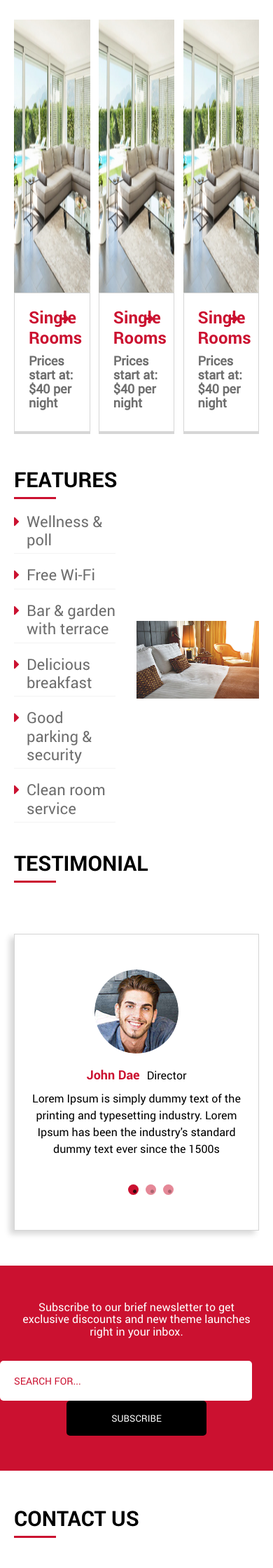
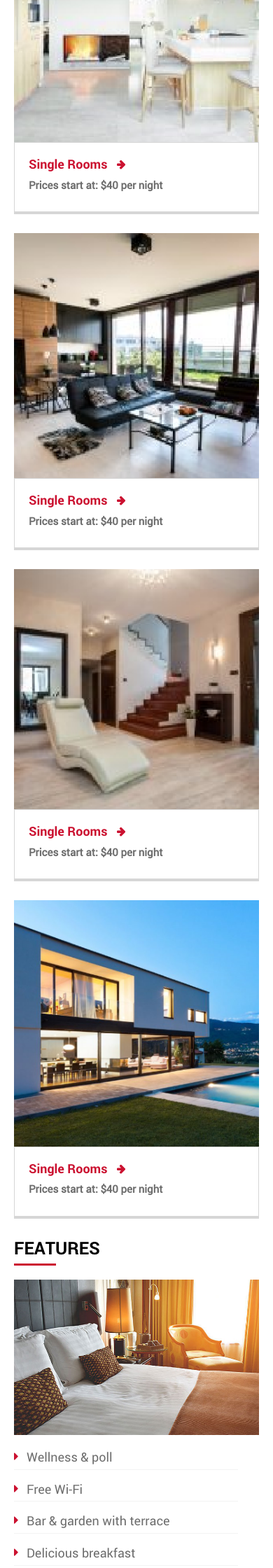
Before and after one commit to rvmehta745/booking, a PHP site: page /index.html in a window 390 px wide; the page is wider, and only the part inside the window is pictured. Shown: the part 1640-3880 px from the top of that part at 70% size. Run offline with PHP 8.4, Linux system fonts and the light colour scheme.

Commit message:
modification

```diff
--- a/css/style.css
+++ b/css/style.css
@@ -148,8 +148,8 @@ button.submit:hover { background: rgba(203, 17, 48, 0.8); }
 .r-detail a {  transition: 0.5s all;font-size: 24px; color: #CB1130; position: relative;margin-bottom:10px;display:block;max-width:180px; }
 .r-detail { padding: 20px; }
 .r-main > div:nth-of-type(3n) { margin-right: 0; }
-.r-main { display: flex; justify-content: center; flex-wrap: wrap; }
-.r-main > div { width: 31%; margin-right: 3.5%;margin-bottom:50px; }
+.r-main { display: flex;flex-wrap: wrap; }
+.r-main > div { width: 31%; margin-right: 3.5%;margin-bottom:50px;max-width:390px; }
 .r-detail { padding: 20px; border: 1px solid rgba(0,0,0,0.16); box-shadow: 0 3px rgba(0,0,0,0.16); }
 .r-img img { max-width: 100%; height: 390px; width: 100%; }
 .r-detail a:after { content: "\f061"; font-family: fontawesome; right: 9px; top: 8px;transition: 0.5s all;height: 10px; width: 12px; font-size: 14px; position: absolute; }
@@ -244,7 +244,12 @@ footer p { text-align: right; margin-bottom: 0; padding: 30px 0; border-top: 1px
 	h4 { font-family: 'Roboto-Bold'; font-size: 22px; }
 	h5 { font-family: 'Roboto-Bold'; font-size: 20px; }
 	h6 { font-family: 'Roboto-Bold'; font-size: 18px;  }
+	.r-img img{height:auto;}
+	form.contactForm input{padding:15px 20px;}
+	.col-1 .form-field textarea#message{height:60px;}
+	iframe {height: 600px;}
 }
+
 
 @media(max-width:1024px){
 	.social-icon{height:20%;}
@@ -255,8 +260,16 @@ footer p { text-align: right; margin-bottom: 0; padding: 30px 0; border-top: 1px
 	h4 { font-family: 'Roboto-Bold'; font-size: 22px; }
 	h5 { font-family: 'Roboto-Bold'; font-size: 20px; }
 	h6 { font-family: 'Roboto-Bold'; font-size: 18px;  }
+	.banner{height:100%;padding:40px 0;}
+	.feature-l ul li{font-size:18px;}
+	form.contactForm input{margin-bottom:20px;}
+	.r-detail a{font-size:18px;}
+	.r-detail a:after { right: 42px; top: 3px; }
+	.r-detail p{font-size:15px;}
 }
 @media(max-width:767px){
+	h1{font-size:30px;}
+	h2{font-size:25px;}
 	.l-menu{display:none;}
 	.sidenav{display:block;}
 	.toggle{display:block;}
@@ -268,6 +281,50 @@ footer p { text-align: right; margin-bottom: 0; padding: 30px 0; border-top: 1px
 	.right-sec{width:100%;}
 	header { position: relative; width: 100%; left: 0; padding: 0 0; height: 60px;    background: #CB1130; }
 	.res-menu li { list-style-type: none; }
-
+	.banner-inner{padding:0 20px;}
+	form.serch input{max-width:320px;min-width: auto;}
+	button.submit{min-width:100px;margin-left:10px;}
+	form.serch input{font-size:12px;padding:19px 24px 19px 8px;}
+	.banner-inner p{margin-bottom:30px;}
+	.banner-inner h1{margin-bottom:30px;}
+	.r-main > div{width:48%;margin-right:4%;}
+	.r-main > div:nth-of-type(2n){margin-right:0;}
+	.r-main > div:nth-of-type(3n){margin-right:4%;}
+	.r-main > div:last-child{margin-right:0;}
+	.f-inner > div {width: 100%;}
+	.f-inner{flex-wrap:wrap;display:flex;}
+	.feature-l{order:2;}
+	.feature h2{margin-bottom:30px;}
+	.testimonial h2{margin-bottom:40px;}
+	.test-inner{padding-top:20px;padding-bottom:0;}
+	.contact-us h2{margin-bottom:30px;}
+	.contact-us-inner{display:block;}
+	.contact-us-left {width: 100%; padding-bottom: 30px;}
+	.contact-us-right { width: 100%; margin-left: 0; }
+	iframe{height:250px;}
+	.f-inner > div{text-align:center;}
+	.feature-l ul li{text-align:left;}
+	.contact-us{padding:50px 0 30px;}
+	footer p{padding:15px 0;font-size:14px;}
 	/********************banner*********************************/
 }
+
+@media(max-width:640px){
+	form.subscribe-f input{min-width:200px;}
+	button.subscribe-btn{width:150px;}
+}
+
+@media(max-width:480px){
+	form.subscribe-f input { width: 100%; max-width: 250px; margin: 0 auto; }
+	form.subscribe-f{display:block;}
+	.serch-loc { margin-right: 0; margin: 0 auto; margin-bottom: 15px; display: inline-flex; width: 100%; }
+	button.subscribe-btn { width: 100%; margin: 0 auto; text-align: center; max-width: 150px; display: block; }
+	.r-main > div{width:100%;margin-right:0;margin:0 auto;margin-bottom:30px;}
+	.r-main > div:nth-of-type(3n){margin-right:0%;margin:0 auto;margin-bottom:30px;}
+	.r-main > div:nth-of-type(2n){margin:0 auto;margin-bottom:30px;}
+
+}
+
+@media(max-width:375px){
+	button.submit{padding:0 10px;min-width:90px;}
+}
--- a/index.html
+++ b/index.html
@@ -15,20 +15,20 @@
 						<li><a href="#home">HOME</a></li>
 						<li><a href="#explore">ROOMS</a></li>
 						<li><a href="#">RESERVATION</a></li>
-						<li><a href="#">FEATURES</a></li>
-						<li><a href="#">TESTIMONIAL</a></li>
-						<li><a href="#">CONTACT US</a></li>
+						<li><a href="#feature">FEATURES</a></li>
+						<li><a href="#test">TESTIMONIAL</a></li>
+						<li><a href="#contact">CONTACT US</a></li>
 					</ul>
 			</div>
 			<div id="Sidenav" class="sidenav">
 				  <a href="javascript:void(0)" class="closebtn" onclick="closeNav()">&times;</a>
 				  <div class="res-menu">
-					<li><a href="#">HOME</a></li>
-					<li><a href="#">ROOMS</a></li>
+					<li><a href="#home">HOME</a></li>
+					<li><a href="#explore">ROOMS</a></li>
 					<li><a href="#">RESERVATION</a></li>
-					<li><a href="#">FEATURES</a></li>
-					<li><a href="#">TESTIMONIAL</a></li>
-					<li><a href="#">CONTACT US</a></li>
+					<li><a href="#feature">FEATURES</a></li>
+					<li><a href="#test">TESTIMONIAL</a></li>
+					<li><a href="#contact">CONTACT US</a></li>
 				  <ul class="social">
 					<li>
 						<a href="#"><i class="fa fa-facebook"></i></a>
@@ -94,7 +94,7 @@
 					</div>
 					<div class="r-inner">
 						<div class="r-img">
-							<img src="images/about.png" alt="" title="">
+							<img src="images/triple_room_04-235x167.png" alt="" title="">
 						</div>
 						<div class="r-detail">
 							<a href="#">Single Rooms</a>
@@ -103,7 +103,7 @@
 					</div>
 					<div class="r-inner">
 						<div class="r-img">
-							<img src="images/about.png" alt="" title="">
+							<img src="images/triple_room_05-235x167.png" alt="" title="">
 						</div>
 						<div class="r-detail">
 							<a href="#">Single Rooms</a>
@@ -112,7 +112,7 @@
 					</div>
 					<div class="r-inner">
 						<div class="r-img">
-							<img src="images/about.png" alt="" title="">
+							<img src="images/slide_02-891x636.png" alt="" title="">
 						</div>
 						<div class="r-detail">
 							<a href="#">Single Rooms</a>
@@ -122,7 +122,7 @@
 				</div>
 			</div>
 		</section>
-		<section class="feature">
+		<section class="feature" id="feature">
 			<div class="container">
 			<h2>Features</h2>
 				<div class="f-inner">
@@ -142,7 +142,7 @@
 				</div>
 			</div>
 		</section>
-		<section class="testimonial">
+		<section class="testimonial" id="test">
 			<div class="container">
 				<h2>Testimonial</h2>
 					<div class="test-inner">
@@ -177,7 +177,7 @@
 				</form>
 			</div>
 		</section>
-		<section class="contact-us">
+		<section class="contact-us" id="contact">
 			<div class="container">
 				<h2>Contact us</h2>
 				<div class="contact-us-inner">
@@ -243,6 +243,19 @@ $(document).ready(function(){
 	dots:true
   });
 });
+
+$( ".l-menu a[href^='#'], .res-menu a[href^='#']").on( 'click', function ( e ) {
+			// prevent default anchor click behavior
+			e.preventDefault();
+			// store hash
+			var hash = this.hash;
+			window.location.hash = "";
+			// animate
+			$( 'html, body' ).animate( {
+				scrollTop: $( hash ).offset().top
+			}, 1000, function () {
+			});
+});
 </script>
 </body>
 </html>
```
